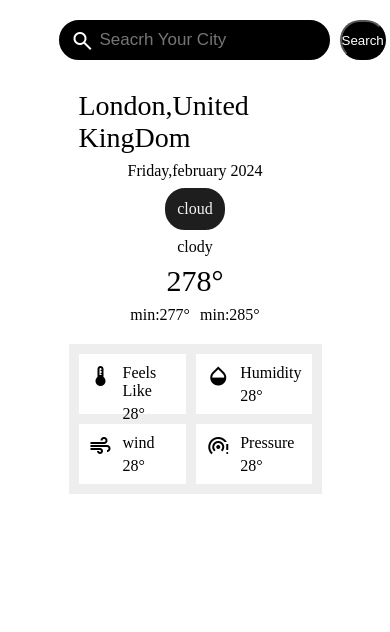
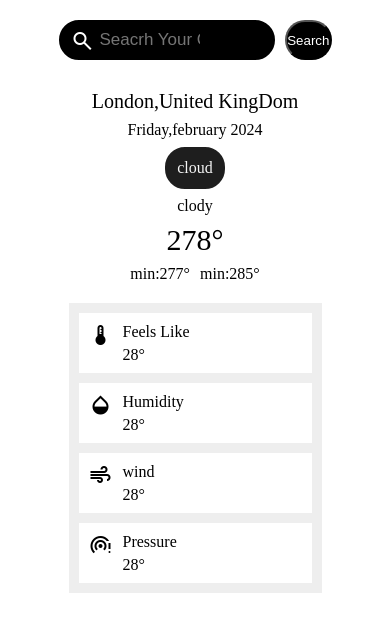
Before and after one commit to debo-saha/Weather-App, a plain HTML site: page index.html in a window 390 px wide. Drawn offline with nearby package versions, Linux system fonts and the light colour scheme; no server answers.

Commit message:
Add files via upload

```diff
--- a/index.html
+++ b/index.html
@@ -14,7 +14,7 @@
             <span style="color: white;" class="material-symbols-outlined">
                 search
                 </span>
-            <input id="input"  placeholder="Seacrh Your City" type="text">
+            <input class="input_box" id="input"  placeholder="Seacrh Your City" type="text">
         </section>
         <button class="search_button">Search</button>
     </header>
--- a/style.css
+++ b/style.css
@@ -34,6 +34,11 @@ header{
     outline: none;
     color: white;
 }
+@media only screen and (max-width: 485px) {
+    .searchBar{
+        width: 280px;
+    }
+}
 main{
     /* border: 2px solid; */
     margin: 10px;
@@ -50,6 +55,14 @@ main ul {
 .place{
     font-size: 28px;
 
+}
+@media only screen and (max-width: 420px) {
+    .place{
+        font-size: 20px;
+    }
+    .input_box {
+        width: 100px;
+    }
 }
 .weatherType{
     border: 2px solid #1e1e1e;
@@ -75,6 +88,11 @@ main ul {
     gap: 10px;
     background-color: #eee;
 }
+@media only screen and (max-width: 530px) {
+    .weather{
+        grid-template-columns: 1fr;
+    }
+}
 .weather li{
     /* border: 2px solid; */
     height: 60px;
```
